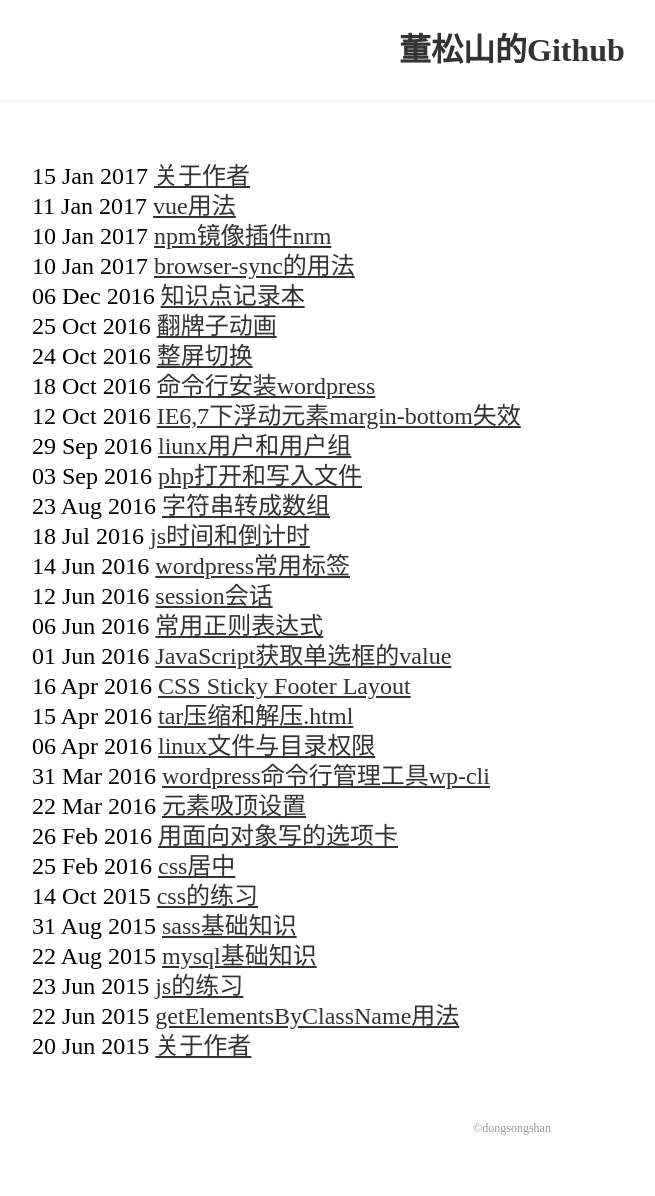
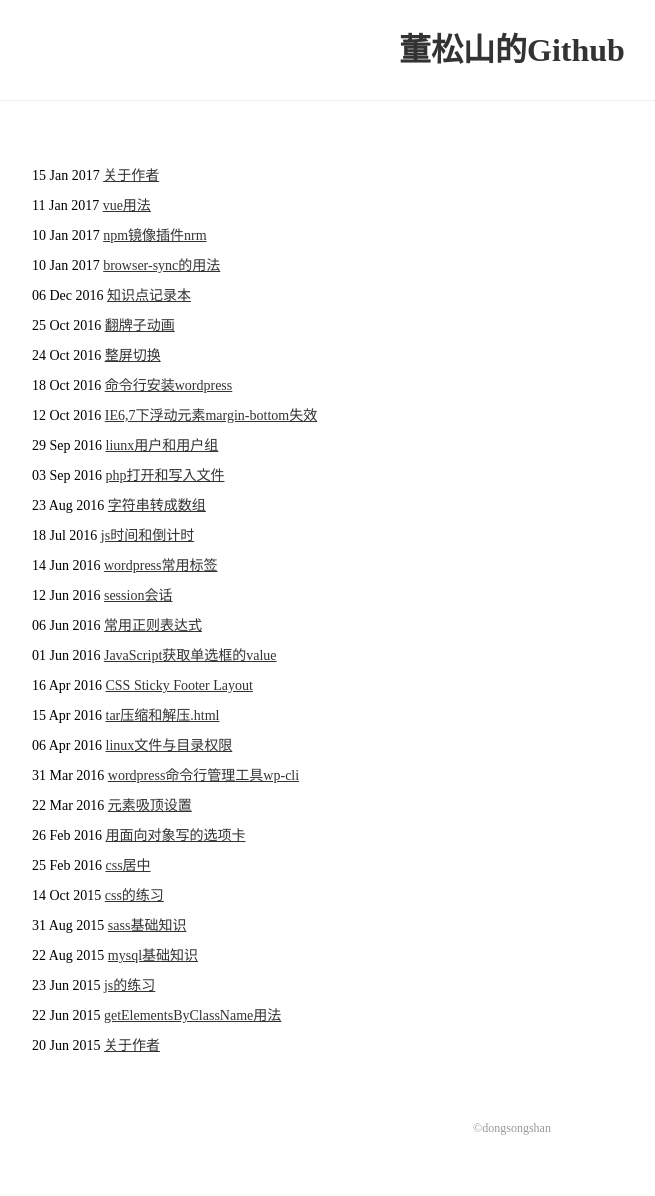
Before and after one commit to dongsongshan/dongsongshan.github.io, a Jekyll site: the page built from index.html, in a window 1280 px wide. Shown: the whole page, without its empty margins (128-783 px from the left). Built offline with Jekyll 4.4.1, drawn with Linux system fonts in a browser that asks for light colours.

Commit message:
Update style.css

```diff
--- a/css/style.css
+++ b/css/style.css
@@ -24,7 +24,6 @@ pre,code{background: #2f2f2f;color:#bcbcbc;
    border-radius: 4px;
 }
 ul{list-style:none;}
-ul li{height:30px; line-height:30px; font-size:24px;}
+ul li{height:30px; line-height:30px; font-size:14px;}
 ul li a{color:#333;}
 ul li a:hover{color:#000;}
-ul li a:visited{color:#f88;}
```
